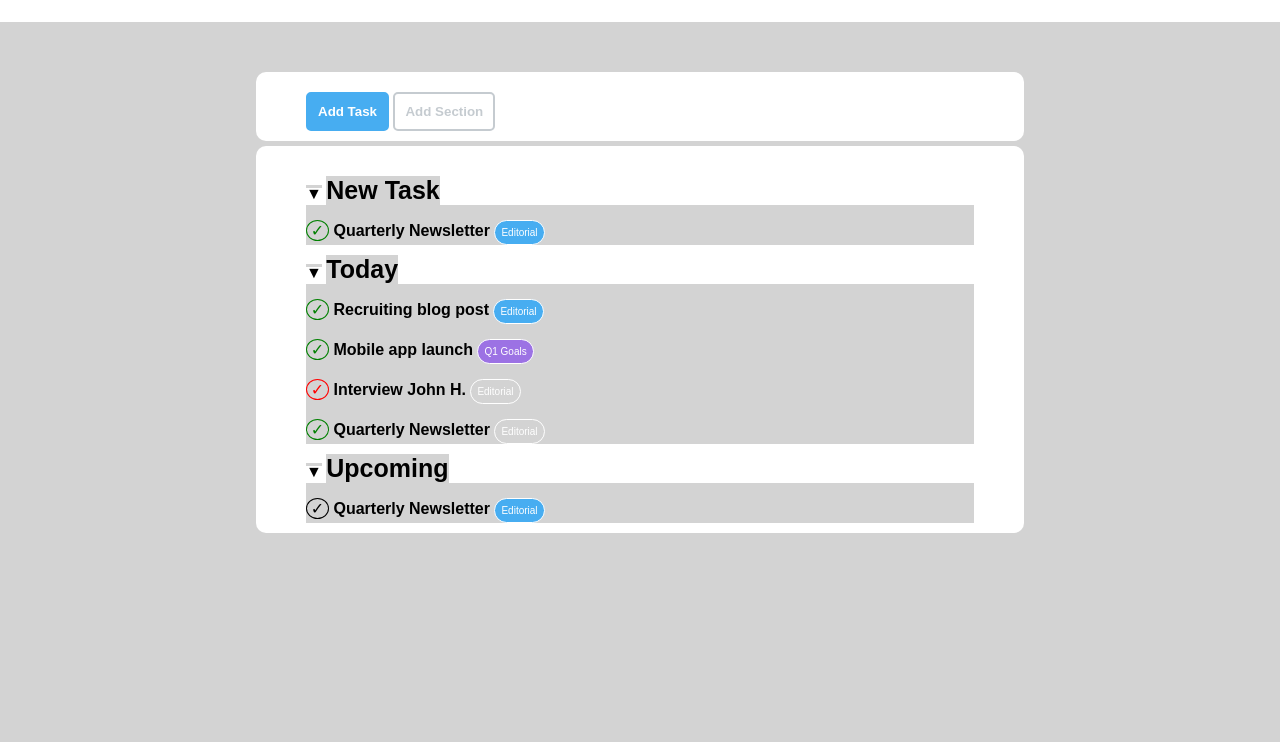
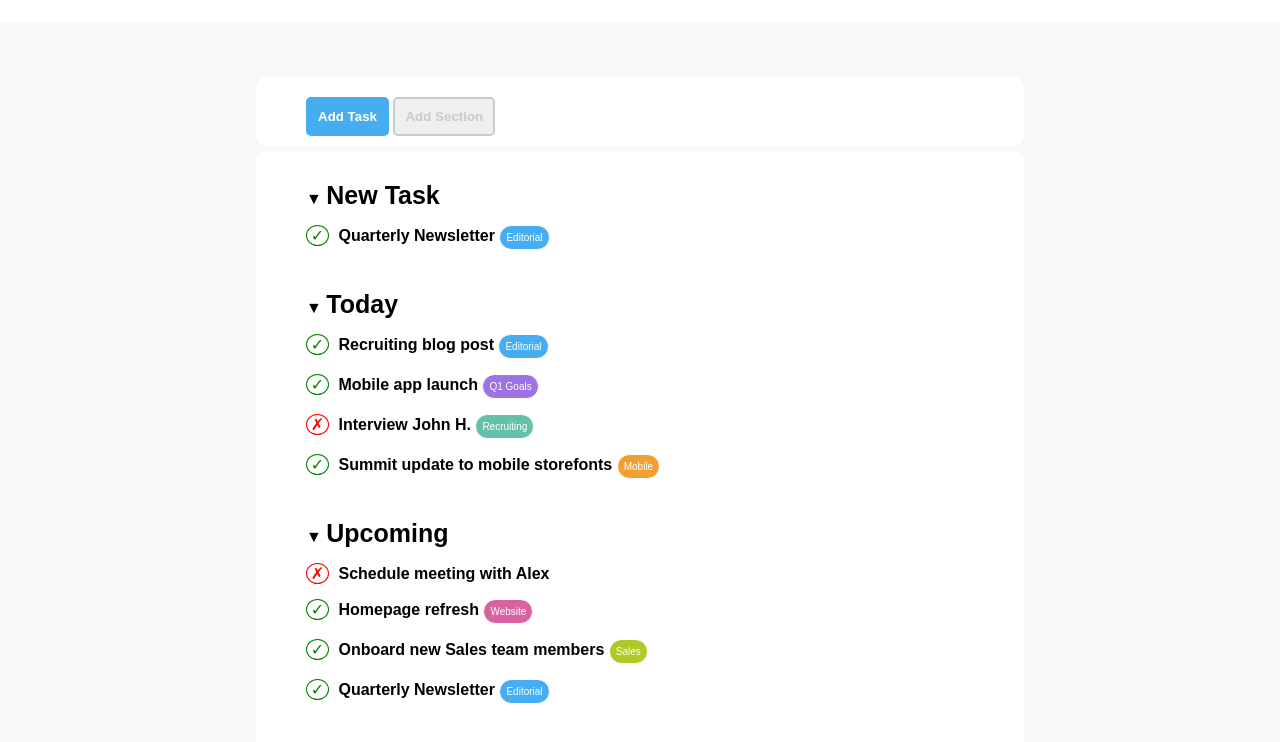
Before and after one commit to LorenzoTorelli/html-css-toboolist, a plain HTML site: page index.html in a window 1280 px wide. Shown: the part 78-820 px from the top of the page. Drawn offline with Linux system fonts and the light colour scheme.

Commit message:
Esercizio-completato

```diff
--- a/css/style.css
+++ b/css/style.css
@@ -4,7 +4,12 @@
     padding: 0;
     box-sizing: border-box;
     font-family: arial;
-    background-color: lightgray;
+}
+#full-body {
+    background-color: rgb(246, 248, 249);
+    padding-top: 50px;
+    padding-bottom: 100px;
+
 }
 /* ******* fine commons ******* */
 
@@ -12,21 +17,16 @@
 header {
     height: 100px;
     padding: 15px;
-    background-color: white;
-    margin-bottom: 50px;
 }
 #image {
     height: 60px;
     vertical-align: middle;
-    background-color: white;
-
 
 }
 header h1 {
     display: inline-block;
     font-size: 50px;
     vertical-align: middle;
-    background-color: white;
 }
 
 /* ******* fine Header ******* */
@@ -60,11 +60,11 @@ header h1 {
 .grey {
     color: RGB(197,203,208);
     border: 2px RGB(197,203,208) solid;
-    background-color: white;
 }
 
 .part {
     margin-top: 10px;
+    margin-bottom: 40px;
 }
 /* ******* titolo sezioni ******* */
 .title {
@@ -106,6 +106,7 @@ header h1 {
 .element-title {
     display: inline-block;
     font-weight: bold;
+    margin-left: 5px;
 
 }
 .quad {
@@ -123,4 +124,22 @@ header h1 {
 .purple {
     background-color: RGB(156,114,228);
 }
+.green {
+    background-color: rgb(100, 192, 169);
+}
+.orange {
+    background-color: RGB(242,158,51);
+}
+
+.white {
+    background-color: white;
+}
+
+.fucsia {
+    background-color: rgb(216, 99, 161);
+}
+
+.oliva {
+    background-color: rgb(176, 201, 38);
+}
 /* ******* fine main ******* */
--- a/index.html
+++ b/index.html
@@ -16,6 +16,7 @@
     <!-- fine header  -->
 
     <!-- inizio main  -->
+    <div id="full-body">
         <div class="container">
             <main>
                 <!-- bottoni -->
@@ -23,9 +24,9 @@
                     <button class="btn blue">Add Task</button>
                     <button class="btn grey">Add Section</button>
                 </div>
-
                 <!-- sezione principale -->
                 <div class="sezione">
+
                     <!-- new task  -->
                     <div class="part">
                         <div class="title">
@@ -56,14 +57,14 @@
                             <div class="quad purple">Q1 Goals</div>
                         </div>
                         <div class="element">
-                        <div class="ck red">&check;</div>
+                            <div class="ck red">&cross;</div>
                             <span class="element-title">Interview John H.</span>
-                        <div class="quad green">Editorial</div>
+                            <div class="quad green">Recruiting</div>
                         </div>
                         <div class="element">
                             <div class="ck gree">&check;</div>
-                        <span class="element-title">Quarterly Newsletter</span>
-                        <div class="quad orange">Editorial</div>
+                            <span class="element-title">Summit update to mobile storefonts</span>
+                            <div class="quad orange">Mobile</div>
                         </div>
                     </div>
 
@@ -74,7 +75,22 @@
                             <div class="section-title">Upcoming</div>
                         </div>
                         <div class="element">
-                        <div class="ck green">&check;</div>
+                            <div class="ck red">&cross;</div>
+                            <div class="element-title">Schedule meeting with Alex</div>
+                            <div class="quad white"></div>
+                        </div>
+                        <div class="element">
+                            <div class="ck gree">&check;</div>
+                            <div class="element-title">Homepage refresh</div>
+                            <div class="quad fucsia">Website</div>
+                        </div>
+                        <div class="element">
+                            <div class="ck gree">&check;</div>
+                            <div class="element-title">Onboard new Sales team members</div>
+                            <div class="quad oliva">Sales</div>
+                        </div>
+                        <div class="element">
+                            <div class="ck gree">&check;</div>
                             <div class="element-title">Quarterly Newsletter</div>
                             <div class="quad blue">Editorial</div>
                         </div>
@@ -82,6 +98,7 @@
                 </div>
             </main>
         </div>
+    </div>
     <!-- fine main  -->
 </body>
 </html>
```
Lines whose indentation alone changed are shown as unchanged.
